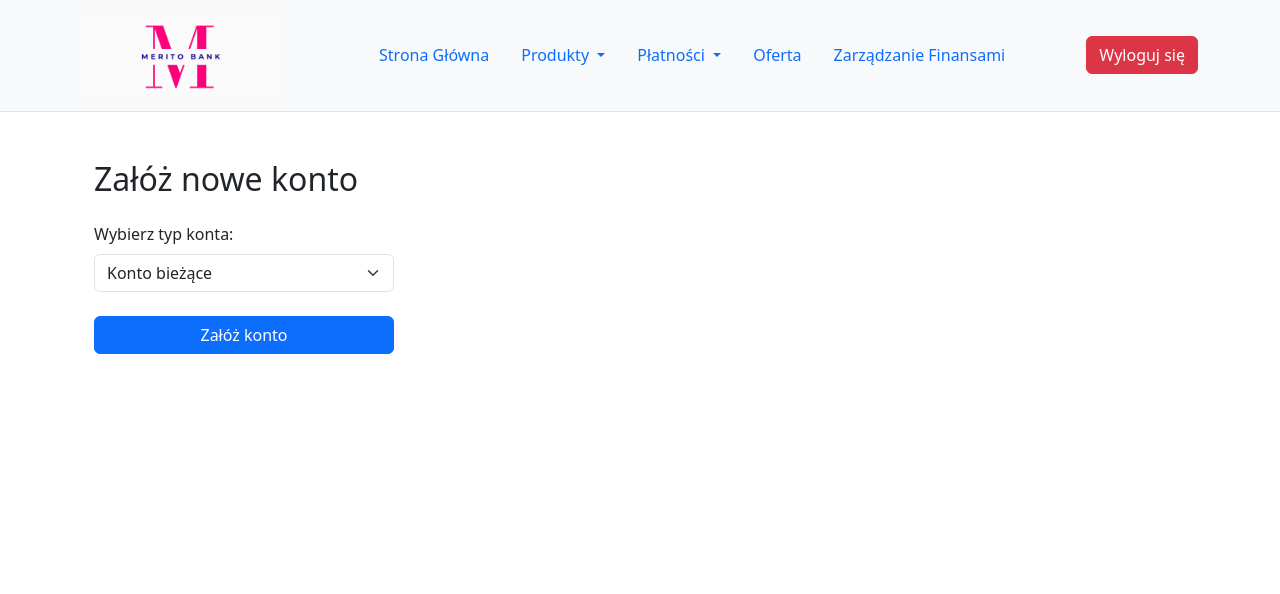
After one commit to aleksandra-wilk/bank-account-simulator, a Flask app: page /products/accounts/new in a window 1280 px wide. The commit adds this page. Shown: the top 594 px of the page. Run offline with Flask 3, Linux system fonts and the light colour scheme.

Commit message:
list of accounts, creating new account

```diff
--- a/db/models.py
+++ b/db/models.py
@@ -17,19 +17,22 @@ class Client(db.Model):
 
     accounts = relationship('Account', back_populates='clients')
 
+
 class Account(db.Model):
     __tablename__ = 'accounts'
     account_nr = db.Column(Integer, primary_key=True, nullable=False)
     client_id = db.Column(Integer, ForeignKey('clients.client_id'), nullable=False)
     card_nr = db.Column(Integer)
     account_type = db.Column(String, nullable=False)
-    balance = db.Column(Integer, nullable=False)
+    balance = db.Column(Integer, default=0)
     currency = db.Column(String, nullable=False)
 
     clients = relationship('Client', back_populates='accounts')
     transactions = relationship('Transaction', back_populates='accounts')
     credits = relationship('Credit', back_populates='accounts')
 
+    def __repr__(self):
+        return f"<Account(account_nr={self.account_nr}, client_id={self.client_id}, account_type={self.account_type})>"
 
 class Card(db.Model):
     __tablename__ = 'cards'
--- a/main.py
+++ b/main.py
@@ -1,11 +1,9 @@
 from flask import Flask, render_template, request, redirect, url_for, session, flash, jsonify
 from db.models import db, Client, Account, Card, Credit, Transaction
 from flask_sqlalchemy import SQLAlchemy
-from sqlalchemy import create_engine
 from sqlalchemy.ext.declarative import declarative_base
 from sqlalchemy import Column, Integer, String, Float, ForeignKey, DateTime
-from sqlalchemy.ext.declarative import declarative_base
-from sqlalchemy.orm import relationship
+import random
 
 
 def create_app():
@@ -57,9 +55,38 @@ def create_app():
     # Produkty - Konta
     @app.route('/products/accounts', methods=['GET'])
     def products_accounts():
+        accounts = db.session.query(Account).all()
 
-        accounts = db.session.query(Account).all()
+        for account in accounts:
+        # Zamiana numeru konta na string
+            account.account_nr = str(account.account_nr)
+
+            # Sformatowanie numeru konta z podkreśleniami
+            account.account_nr = f"{account.account_nr[:2]} {account.account_nr[2:6]} {account.account_nr[6:10]} {account.account_nr[10:14]} {account.account_nr[14:18]}"
+
         return render_template('products_accounts.html', accounts=accounts)
+
+    # Produkty - Konta
+    @app.route('/products/accounts/new', methods=['GET', 'POST'])
+    def create_account():
+        if request.method == 'POST':
+            new_account = Account(
+                account_nr = random.randint(15_0909_6666_0000_0000, 15_0909_6666_9999_9999),
+                client_id = session['client_id'],
+                card_nr = random.randint(9999_6666_0000_0000, 9999_6666_9999_9999),
+                account_type = request.form.get('account_type'),
+                balance = 0,
+                currency = 'PLN'
+            )
+
+            db.session.add(new_account)
+            db.session.commit()
+            print("Dodano nowe konto")
+
+            return render_template('create_account.html', message="Konto założono pomyślnie.")
+
+        return render_template('create_account.html')
+
 
 
     # Produkty - Karty
--- a/templates/base.html
+++ b/templates/base.html
@@ -44,6 +44,7 @@
                     </a>
                     <ul class="dropdown-menu" aria-labelledby="productsDropdown">
                         <li><a class="dropdown-item" href="{{ url_for('products_accounts') }}">Konta</a></li>
+                        <li><a class="dropdown-item" href="{{ url_for('create_account') }}">Utwórz nowe konto</a></li>
                         <li><a class="dropdown-item" href="{{ url_for('products_cards') }}">Karty</a></li>
                         <li><a class="dropdown-item" href="{{ url_for('products_loans') }}">Kredyty</a></li>
                     </ul>
--- /dev/null
+++ b/templates/create_account.html
@@ -0,0 +1,23 @@
+{% extends "base.html" %}
+
+{% block content %}
+
+<div class="container mt-5">
+    <h2 class="mb-4">Załóż nowe konto</h2>
+    <form id="createAccountForm" method="POST" action="{{ url_for('create_account') }}">
+        <div class="form-group">
+            <label for="account_type" class="form-label">Wybierz typ konta:</label>
+            <select name="account_type" id="account_type" class="form-select" style="width: 300px;" required>
+                <option value="current">Konto bieżące</option>
+                <option value="savings">Konto oszczędnościowe</option>
+                <option value="currency_eur">Konto walutowe w EUR</option>
+                <option value="currency_usd">Konto walutowe w USD</option>
+            </select>
+        </div>
+        <div class="mt-4">
+            <button type="submit" class="btn btn-primary" style="width: 300px;">Załóż konto</button>
+        </div>
+    </form>
+</div>
+
+{% endblock %}
```
Also changed, not shown: templates/login.html (+5 -10 lines), templates/products_accounts.html (+2 -6 lines).
